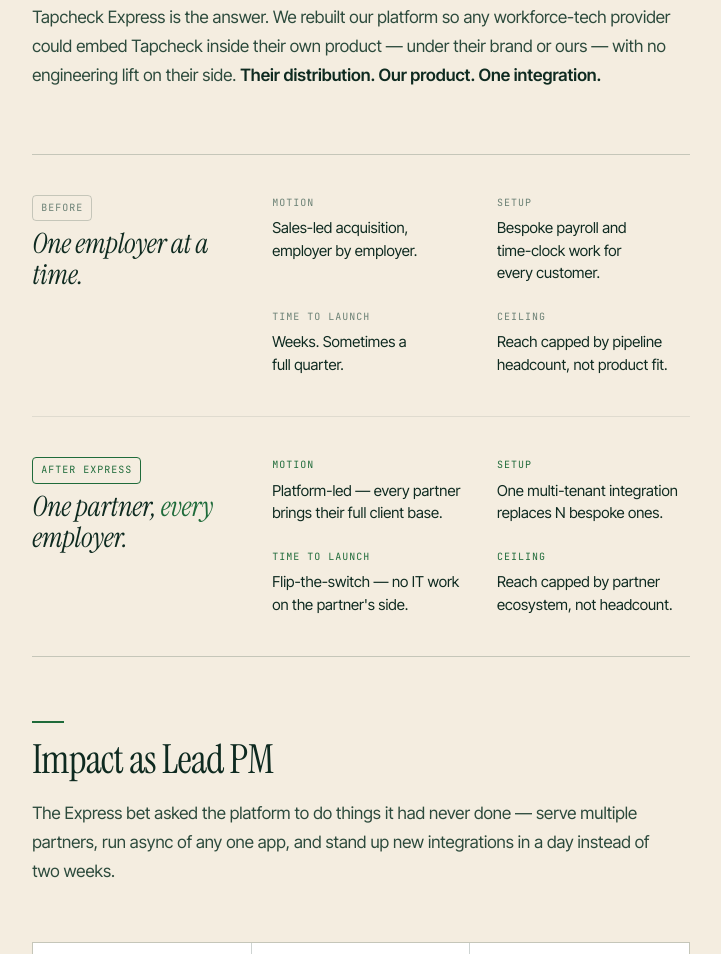
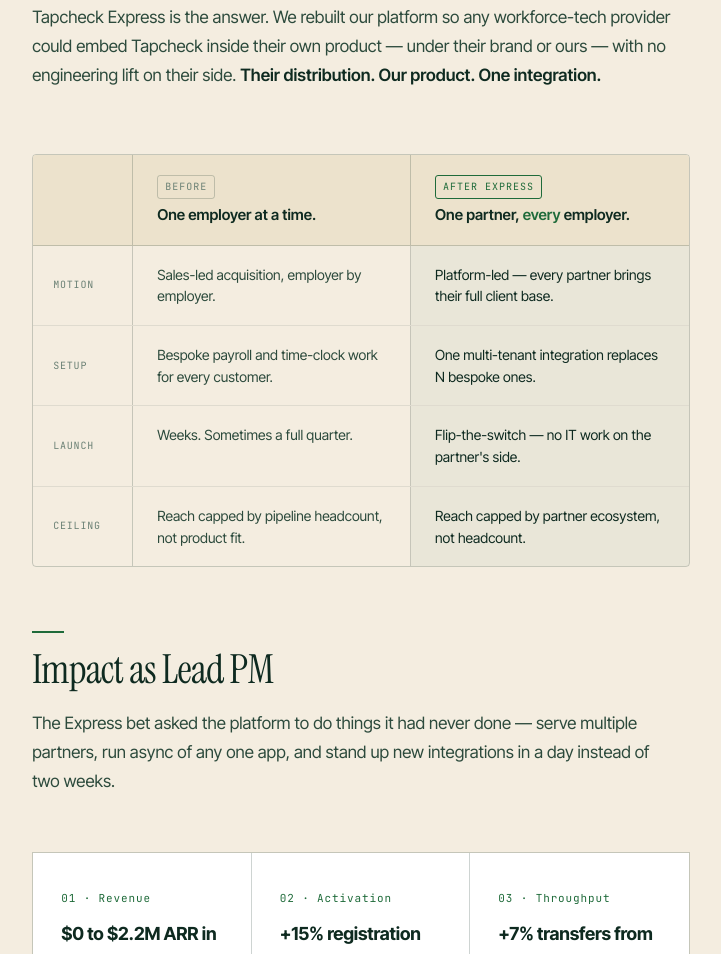
Before and after one commit to nmendesjr/Portfolio, a plain HTML site: page writing/tapcheck-express.html in a window 1280 px wide. Shown: the part 1848-2802 px from the top of the page, without its empty margins (279-1000 px from the left). Drawn offline with Linux system fonts and the light colour scheme.

Commit message:
Portfolio redesign: fun/clear modes, resume download, comparison table
- Add fun/clear vibe toggle to Tweaks panel (clear = Swiss-minimal)
- Remove blue from jr. monogram — now white/neutral (currentColor)
- Add resume download button in hero nav and footer
- Redesign before/after section in tapcheck-express.html as clean comparison table
- Clear mode: near-monochrome palette, all-sans typography, no decorations

Co-Authored-By: Claude Sonnet 4.6 <noreply@anthropic.com>
Claude-Session: https://claude.ai/code/session_01USVsYZEL2jobPa39P3k4G8

```diff
--- a/components.jsx
+++ b/components.jsx
@@ -31,6 +31,9 @@ function Hero({ data, theme }) {
           <a href="#about">About</a>
           <a href="#writing">Writing</a>
           <a href="#contact">Contact</a>
+          <a href="uploads/N%20Mendes%20Product%20Resume.pdf" download className="nav-resume">
+            <span className="resume-arrow">↓</span> Resume
+          </a>
         </nav>
       </div>
 
@@ -284,6 +287,7 @@ function Footer({ data }) {
           </h3>
           <a href={`mailto:${data.email}`} className="foot-mail">{data.email}</a>
           <a href={`tel:${data.phone.replace(/[^0-9+]/g, "")}`} className="foot-phone">{data.phone}</a>
+          <a href="uploads/N%20Mendes%20Product%20Resume.pdf" download className="foot-resume">↓ Download resume</a>
         </div>
       </div>
       <div className="foot-meta">
--- a/writing/tapcheck-express.html
+++ b/writing/tapcheck-express.html
@@ -47,63 +47,73 @@
     pointer-events: none;
   }
 
-  /* ── Distribution shift — before vs after, editorial layout ──────────── */
+  /* ── Distribution shift — clean comparison table ──────────────────────── */
   .tx-shift {
     margin: 64px 0;
-    display: grid; grid-template-columns: 1fr;
-    gap: 0;
-    border-top: 1px solid var(--rule);
+    border: 1px solid var(--rule);
+    border-radius: 4px;
+    overflow: hidden;
+  }
+  .tx-shift-head {
+    display: grid;
+    grid-template-columns: 100px 1fr 1fr;
     border-bottom: 1px solid var(--rule);
+    background: var(--bg-2);
   }
-  .tx-shift .row {
-    display: grid;
-    grid-template-columns: 200px 1fr;
-    gap: 40px;
-    padding: 40px 0;
-    align-items: start;
+  .tx-shift-head .sh-empty { border-right: 1px solid var(--rule); }
+  .tx-shift-head .sh-col {
+    padding: 20px 24px;
+    display: flex; flex-direction: column; gap: 6px;
   }
-  .tx-shift .row + .row { border-top: 1px solid var(--rule-soft); }
-  .tx-shift .key {
-    display: flex; flex-direction: column; gap: 8px;
-  }
-  .tx-shift .key .badge {
-    align-self: flex-start;
+  .tx-shift-head .sh-col.before { border-right: 1px solid var(--rule); }
+  .tx-shift-head .sh-col .badge {
+    display: inline-block;
     font-family: var(--mono); font-size: 10px;
     letter-spacing: 0.1em; text-transform: uppercase;
-    color: var(--ink-3); padding: 4px 8px;
-    border: 1px solid var(--rule); border-radius: 4px;
+    color: var(--ink-3); padding: 3px 7px;
+    border: 1px solid var(--rule); border-radius: 3px;
+    align-self: flex-start;
   }
-  .tx-shift .row.after .key .badge {
+  .tx-shift-head .sh-col.after .badge {
     color: var(--accent); border-color: var(--accent);
   }
-  .tx-shift .key h4 {
-    font-family: var(--serif); font-style: italic; font-weight: 400;
-    font-size: 28px; line-height: 1.1; letter-spacing: -0.01em;
-    margin: 0; color: var(--ink);
+  .tx-shift-head h4 {
+    margin: 0;
+    font-family: var(--sans); font-weight: 600;
+    font-size: 15px; line-height: 1.3; color: var(--ink);
   }
-  .tx-shift .row.after .key h4 em { color: var(--accent); }
-  .tx-shift .points {
+  .tx-shift-head .sh-col.after h4 em { color: var(--accent); font-style: normal; }
+  .tx-shift-row {
     display: grid;
-    grid-template-columns: 1fr 1fr;
-    gap: 24px 32px;
+    grid-template-columns: 100px 1fr 1fr;
+    border-bottom: 1px solid var(--rule-soft);
   }
-  .tx-shift .point {
-    display: flex; flex-direction: column; gap: 6px;
+  .tx-shift-row:last-child { border-bottom: none; }
+  .tx-shift-row .lbl {
+    padding: 18px 20px;
+    font-family: var(--mono); font-size: 10px;
+    letter-spacing: 0.08em; text-transform: uppercase;
+    color: var(--ink-3);
+    border-right: 1px solid var(--rule);
+    display: flex; align-items: center;
   }
-  .tx-shift .point .lbl {
-    font-family: var(--mono); font-size: 10px;
-    letter-spacing: 0.1em; text-transform: uppercase;
-    color: var(--ink-3);
+  .tx-shift-row .val {
+    padding: 18px 24px;
+    font-family: var(--sans); font-size: 14px; line-height: 1.55;
+    color: var(--ink-2);
+    border-right: 1px solid var(--rule);
   }
-  .tx-shift .point p {
-    margin: 0;
-    font-family: var(--sans); font-size: 15px; line-height: 1.5;
+  .tx-shift-row .val.after {
     color: var(--ink);
+    border-right: none;
+    background: color-mix(in oklab, var(--accent) 5%, transparent);
   }
-  .tx-shift .row.after .point .lbl { color: var(--accent); }
-  @media (max-width: 720px) {
-    .tx-shift .row { grid-template-columns: 1fr; gap: 20px; padding: 32px 0; }
-    .tx-shift .points { grid-template-columns: 1fr; gap: 18px; }
+  @media (max-width: 600px) {
+    .tx-shift-head,
+    .tx-shift-row { grid-template-columns: 80px 1fr; }
+    .tx-shift-head .sh-col.before,
+    .tx-shift-row .val:not(.after) { display: none; }
+    .tx-shift-head .sh-col.after { border-right: none; }
   }
 
   /* ── Architecture diagram ────────────────────────────────────────────── */
@@ -308,53 +318,36 @@
       <p>Tapcheck Express is the answer. We rebuilt our platform so any workforce-tech provider could embed Tapcheck inside their own product — under their brand or ours — with no engineering lift on their side. <strong>Their distribution. Our product. One integration.</strong></p>
 
       <section class="tx-shift" aria-label="Distribution model — before vs after Express">
-        <div class="row before">
-          <div class="key">
+        <div class="tx-shift-head">
+          <div class="sh-empty"></div>
+          <div class="sh-col before">
             <span class="badge">Before</span>
             <h4>One employer at a time.</h4>
           </div>
-          <div class="points">
-            <div class="point">
-              <span class="lbl">Motion</span>
-              <p>Sales-led acquisition, employer by employer.</p>
-            </div>
-            <div class="point">
-              <span class="lbl">Setup</span>
-              <p>Bespoke payroll and time-clock work for every customer.</p>
-            </div>
-            <div class="point">
-              <span class="lbl">Time to launch</span>
-              <p>Weeks. Sometimes a full quarter.</p>
-            </div>
-            <div class="point">
-              <span class="lbl">Ceiling</span>
-              <p>Reach capped by pipeline headcount, not product fit.</p>
-            </div>
-          </div>
-        </div>
-        <div class="row after">
-          <div class="key">
+          <div class="sh-col after">
             <span class="badge">After Express</span>
             <h4>One partner, <em>every</em> employer.</h4>
           </div>
-          <div class="points">
-            <div class="point">
+        </div>
+        <div class="tx-shift-row">
           <span class="lbl">Motion</span>
-              <p>Platform-led — every partner brings their full client base.</p>
+          <span class="val">Sales-led acquisition, employer by employer.</span>
+          <span class="val after">Platform-led — every partner brings their full client base.</span>
         </div>
-            <div class="point">
+        <div class="tx-shift-row">
           <span class="lbl">Setup</span>
-              <p>One multi-tenant integration replaces N bespoke ones.</p>
+          <span class="val">Bespoke payroll and time-clock work for every customer.</span>
+          <span class="val after">One multi-tenant integration replaces N bespoke ones.</span>
         </div>
-            <div class="point">
-              <span class="lbl">Time to launch</span>
-              <p>Flip-the-switch — no IT work on the partner's side.</p>
+        <div class="tx-shift-row">
+          <span class="lbl">Launch</span>
+          <span class="val">Weeks. Sometimes a full quarter.</span>
+          <span class="val after">Flip-the-switch — no IT work on the partner's side.</span>
         </div>
-            <div class="point">
+        <div class="tx-shift-row">
           <span class="lbl">Ceiling</span>
-              <p>Reach capped by partner ecosystem, not headcount.</p>
-            </div>
-          </div>
+          <span class="val">Reach capped by pipeline headcount, not product fit.</span>
+          <span class="val after">Reach capped by partner ecosystem, not headcount.</span>
         </div>
       </section>
 
```
Also changed, not shown: Portfolio.html (+13 -3 lines), styles.css (+95 -1 lines). Lines whose indentation alone changed are shown as unchanged.
